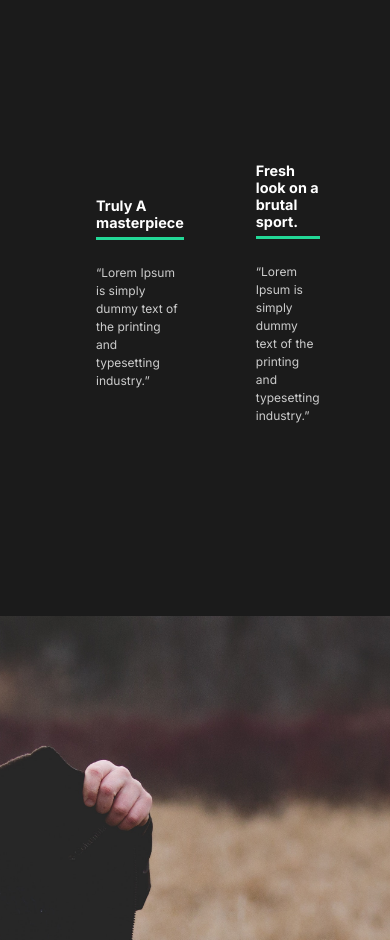
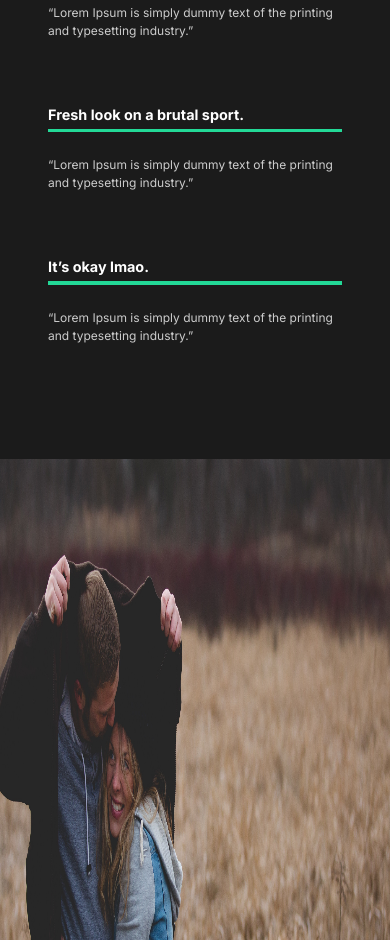
Before and after one commit to ParthPatel133/react-portfolio-project, a React (Create React App) app: page /work/good-times in a window 390 px wide. Shown: the part 1060-2000 px from the top of the page. Built offline with nearby package versions, Linux system fonts and the light colour scheme.

Commit message:
responsive

```diff
--- a/src/pages/MovieDetail.js
+++ b/src/pages/MovieDetail.js
@@ -80,6 +80,12 @@ const StyledHeadline = styled.div`
     height: 90vh;
     object-fit: cover;
   }
+  @media (max-width: 900px) {
+    padding-top: 10vh;
+    h2 {
+      top: 3%;
+    }
+  }
 `;
 
 const StyledAwards = styled.div`
@@ -88,6 +94,10 @@ const StyledAwards = styled.div`
   margin: 5rem;
   align-items: center;
   justify-content: space-around;
+  @media (max-width: 900px) {
+    display: block;
+    margin: 2rem;
+  }
 `;
 
 const StyledAward = styled.div`
@@ -104,6 +114,9 @@ const StyledAward = styled.div`
   p {
     padding: 1.5rem 0rem;
   }
+  @media (max-width: 900px) {
+    padding: 2rem;
+  }
 `;
 
 const StyledImageDisplay = styled.div`
@@ -113,6 +126,13 @@ const StyledImageDisplay = styled.div`
     height: 100vh;
     object-fit: cover;
   }
+  @media (max-width: 900px) {
+    img {
+      height: 90vh;
+      width: 100%;
+      object-fit: fill;
+    }
+  }
 `;
 
 export default MovieDetail;
--- a/src/pages/OurWork.js
+++ b/src/pages/OurWork.js
@@ -84,6 +84,9 @@ const StyledWork = styled(motion.div)`
   h2 {
     padding: 1rem 0rem;
   }
+  @media (max-width: 900px) {
+    padding: 2rem;
+  }
 `;
 
 const StyledMovie = styled(motion.div)`
```
Also changed, not shown: 1 other file (tests, documents, lock files or other folders).
